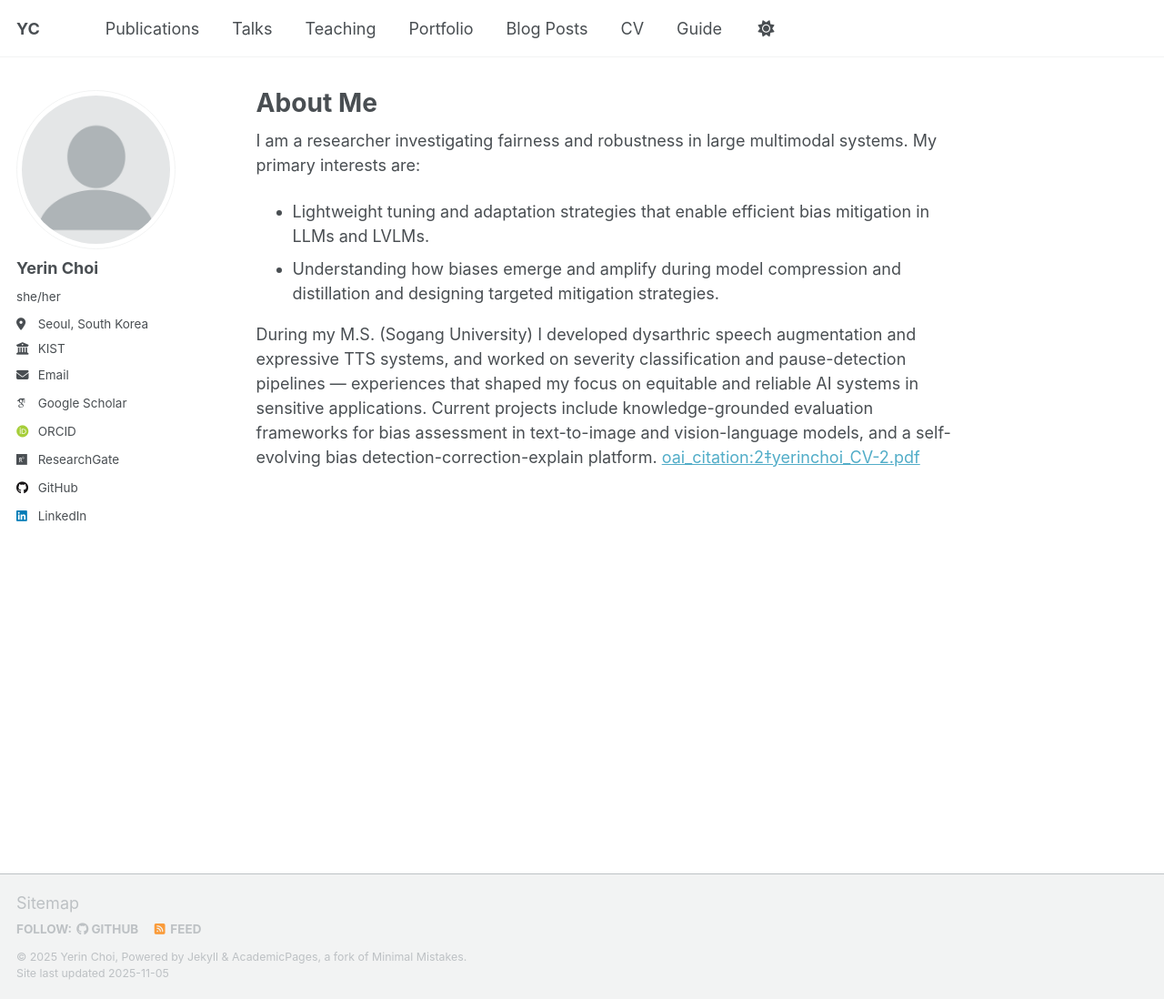
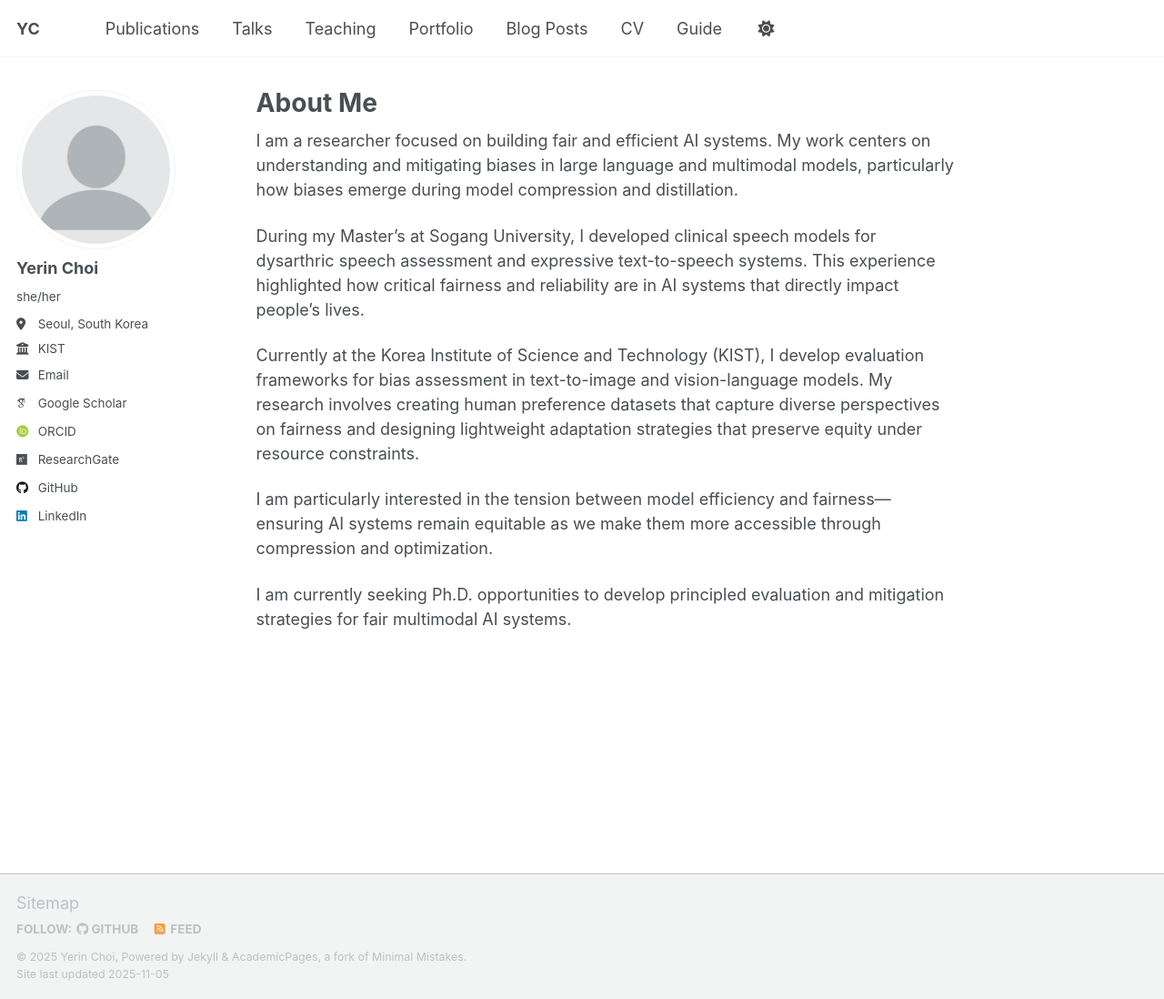
Before and after one commit to lakahaga/lakahaga.github.io, a Jekyll site: the page built from _pages/about.md, in a window 1280 px wide and 1098 px high. Shown: the whole window at 91% size. Built offline with Jekyll 4.4.1, drawn with Linux system fonts in a browser that asks for light colours; some web fonts are replaced; a script that is not in the unit is left out.

Commit message:
Revise about page to clarify research focus and interests
Updated the description to reflect a focus on fairness and efficiency in AI systems, including specific research interests and current projects.

```diff
--- a/_pages/about.md
+++ b/_pages/about.md
@@ -7,9 +7,12 @@ redirect_from:
   - /about.html
 ---
 
-I am a researcher investigating fairness and robustness in large multimodal systems. My primary interests are:
+I am a researcher focused on building fair and efficient AI systems. My work centers on understanding and mitigating biases in large language and multimodal models, particularly how biases emerge during model compression and distillation.
 
-- Lightweight tuning and adaptation strategies that enable efficient bias mitigation in LLMs and LVLMs.
-- Understanding how biases emerge and amplify during model compression and distillation and designing targeted mitigation strategies.
+During my Master's at Sogang University, I developed clinical speech models for dysarthric speech assessment and expressive text-to-speech systems. This experience highlighted how critical fairness and reliability are in AI systems that directly impact people's lives.
 
-During my M.S. (Sogang University) I developed dysarthric speech augmentation and expressive TTS systems, and worked on severity classification and pause-detection pipelines — experiences that shaped my focus on equitable and reliable AI systems in sensitive applications. Current projects include knowledge-grounded evaluation frameworks for bias assessment in text-to-image and vision-language models, and a self-evolving bias detection-correction-explain platform.  [oai_citation:2‡yerinchoi_CV-2.pdf](sediment://file_00000000d62471fa895088d32df68573)
+Currently at the Korea Institute of Science and Technology (KIST), I develop evaluation frameworks for bias assessment in text-to-image and vision-language models. My research involves creating human preference datasets that capture diverse perspectives on fairness and designing lightweight adaptation strategies that preserve equity under resource constraints.
+
+I am particularly interested in the tension between model efficiency and fairness—ensuring AI systems remain equitable as we make them more accessible through compression and optimization.
+
+I am currently seeking Ph.D. opportunities to develop principled evaluation and mitigation strategies for fair multimodal AI systems.
```
